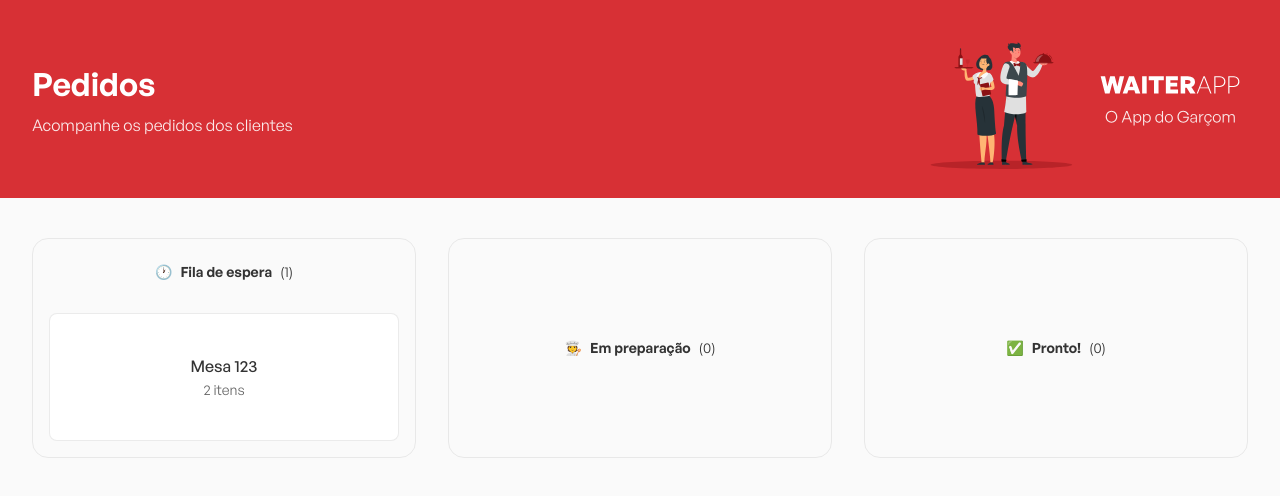
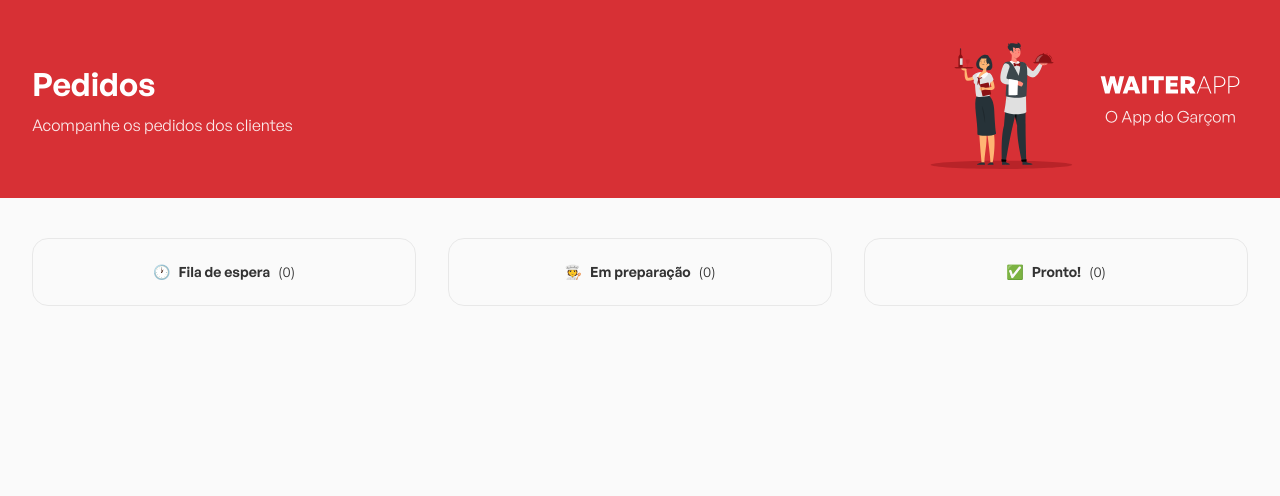
Before and after one commit to nikolaslopes/waiter-app, a React (Vite) app in the folder frontend/: page / in a window 1280 px wide. Shown: the top 496 px of the page. Built offline with nearby package versions, Linux system fonts and the light colour scheme.

Commit message:
refactor: remove unused code

```diff
--- a/frontend/src/components/Orders/index.tsx
+++ b/frontend/src/components/Orders/index.tsx
@@ -1,40 +1,11 @@
-import type { Order } from "../../types/Order";
 import { OrdersBoard } from "../OrdersBoard";
 
 import { Container } from "./styles";
 
-const orders: Order[] = [
-	{
-		_id: "6372e48cbcd195b0d3d0f7f3",
-		table: "123",
-		status: "WAITING",
-		products: [
-			{
-				product: {
-					name: "Pizza quatro queijos",
-					imagePath: "1668472896991-quatro-queijos.png",
-					price: 40,
-				},
-				quantity: 3,
-				_id: "6372e48cbcd195b0d3d0f7f4",
-			},
-			{
-				product: {
-					name: "Coca cola",
-					imagePath: "1668473462705-coca-cola.png",
-					price: 7,
-				},
-				quantity: 2,
-				_id: "6372e48cbcd195b0d3d0f7f5",
-			},
-		],
-	},
-];
-
 export function Orders() {
 	return (
 		<Container>
-			<OrdersBoard icon="🕐" title="Fila de espera" orders={orders} />
+			<OrdersBoard icon="🕐" title="Fila de espera" orders={[]} />
 			<OrdersBoard icon="🧑‍🍳" title="Em preparação" orders={[]} />
 			<OrdersBoard icon="✅" title="Pronto!" orders={[]} />
 		</Container>
```
